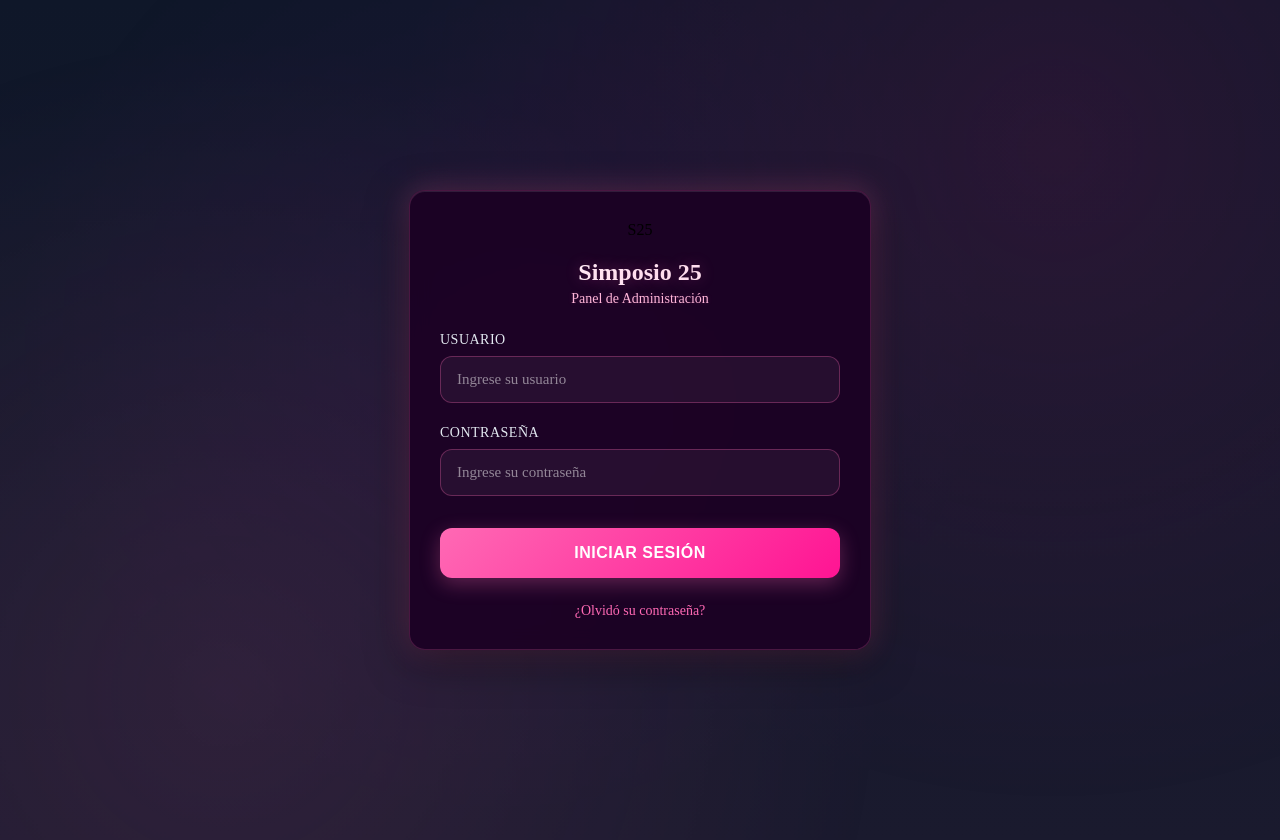
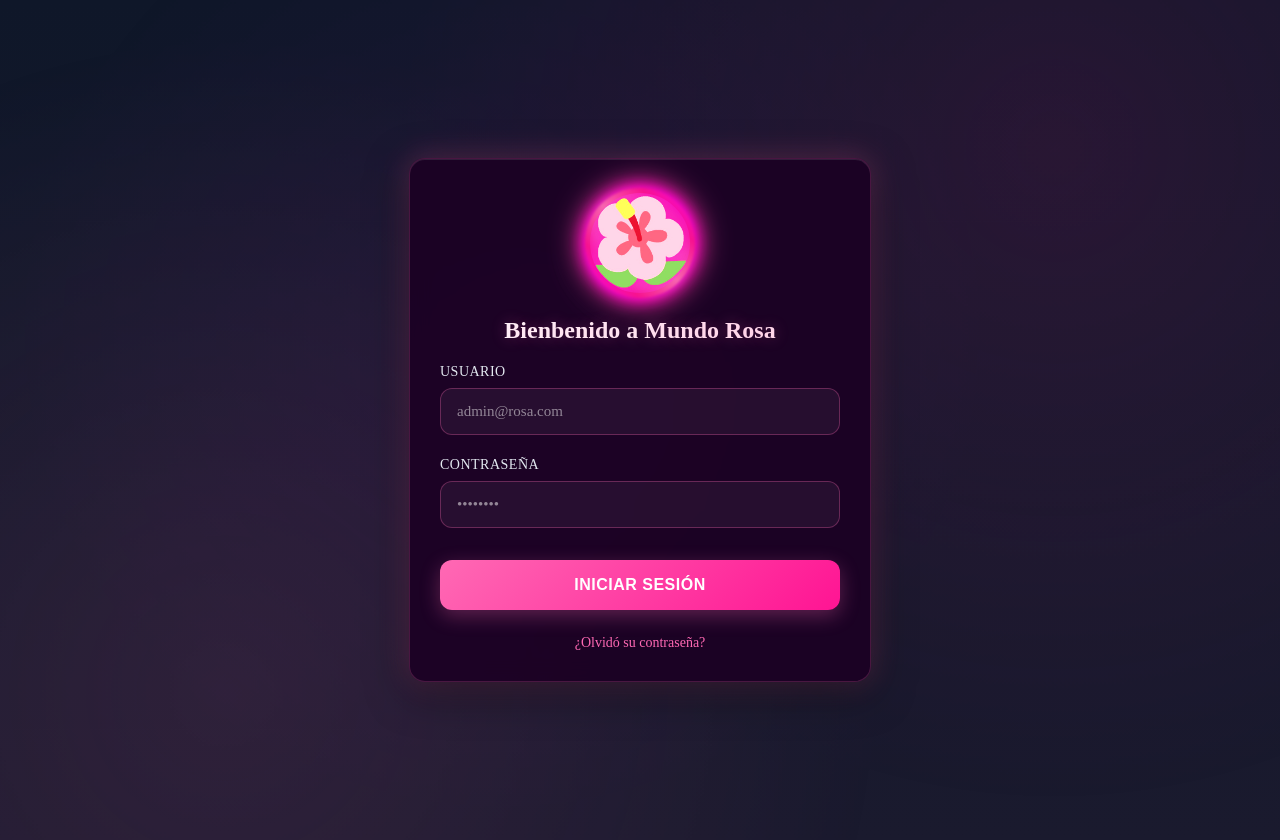
Before and after one commit to Wilmer-abc/Mundo_Rosa, an Angular app in the folder frontend/: page /login in a window 1280 px wide. Built offline with nearby package versions, Linux system fonts and the light colour scheme.

Commit message:
mejor estilo y diseño en el loguin

```diff
--- a/frontend/src/app/components/login/login.component.html
+++ b/frontend/src/app/components/login/login.component.html
@@ -1,10 +1,15 @@
+<!-- login.component.html -->
 <div class="login-card">
   <div class="logo-container">
-    <div class="logo">S25</div>
+    <div class="logo-container-inner">
+      <div class="logo-inner">
+        <!-- Reemplaza 'tu-imagen.png' con la ruta de tu imagen -->
+        <img src="assets/images/rosaa.png" class="logo-image">
+      </div>
+    </div>
   </div>
 
-  <h2>Simposio 25</h2>
-  <p class="subtitle">Panel de Administración</p>
+  <h2>Bienbenido a Mundo Rosa</h2>
 
   <form (ngSubmit)="onSubmit()">
     <div class="form-group">
@@ -15,7 +20,7 @@
         name="email"
         [(ngModel)]="email"
         required
-        placeholder="Ingrese su usuario"
+        placeholder="admin@rosa.com"
       >
     </div>
 
@@ -27,20 +32,23 @@
         name="password"
         [(ngModel)]="password"
         required
-        placeholder="Ingrese su contraseña"
+        placeholder="••••••••"
       >
     </div>
 
     <div *ngIf="error" class="error-message">
-      {{ error }}
+      <i class="fas fa-exclamation-circle"></i> {{ error }}
     </div>
 
     <button type="submit" [disabled]="loading" class="login-btn">
+      <i class="fas fa-sign-in-alt" *ngIf="!loading"></i>
       {{ loading ? 'Iniciando sesión...' : 'Iniciar Sesión' }}
     </button>
   </form>
 
   <div class="forgot-password">
-    <a href="#">¿Olvidó su contraseña?</a>
+    <a href="#">
+      <i class="fas fa-key"></i> ¿Olvidó su contraseña?
+    </a>
   </div>
 </div>
```
